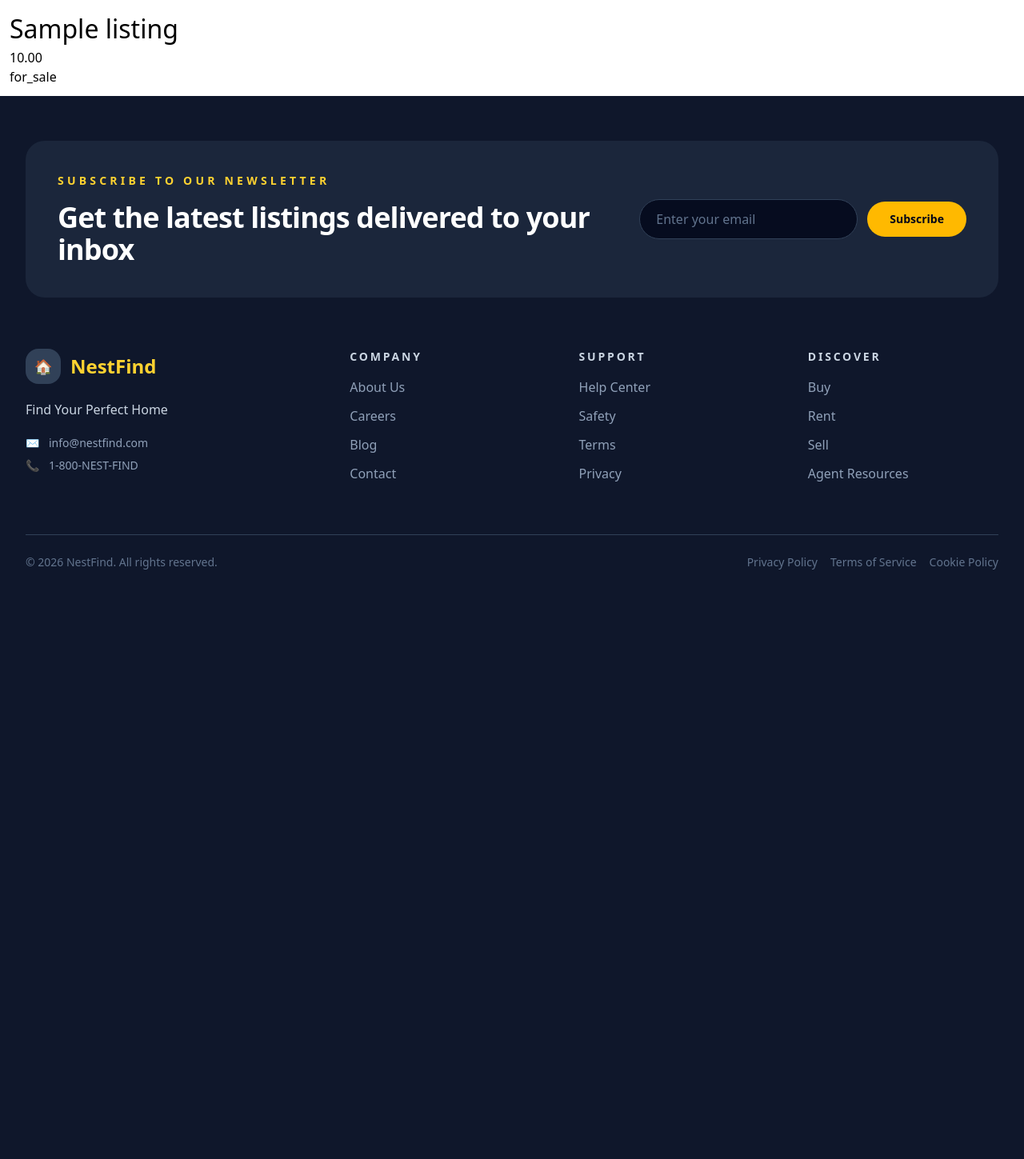
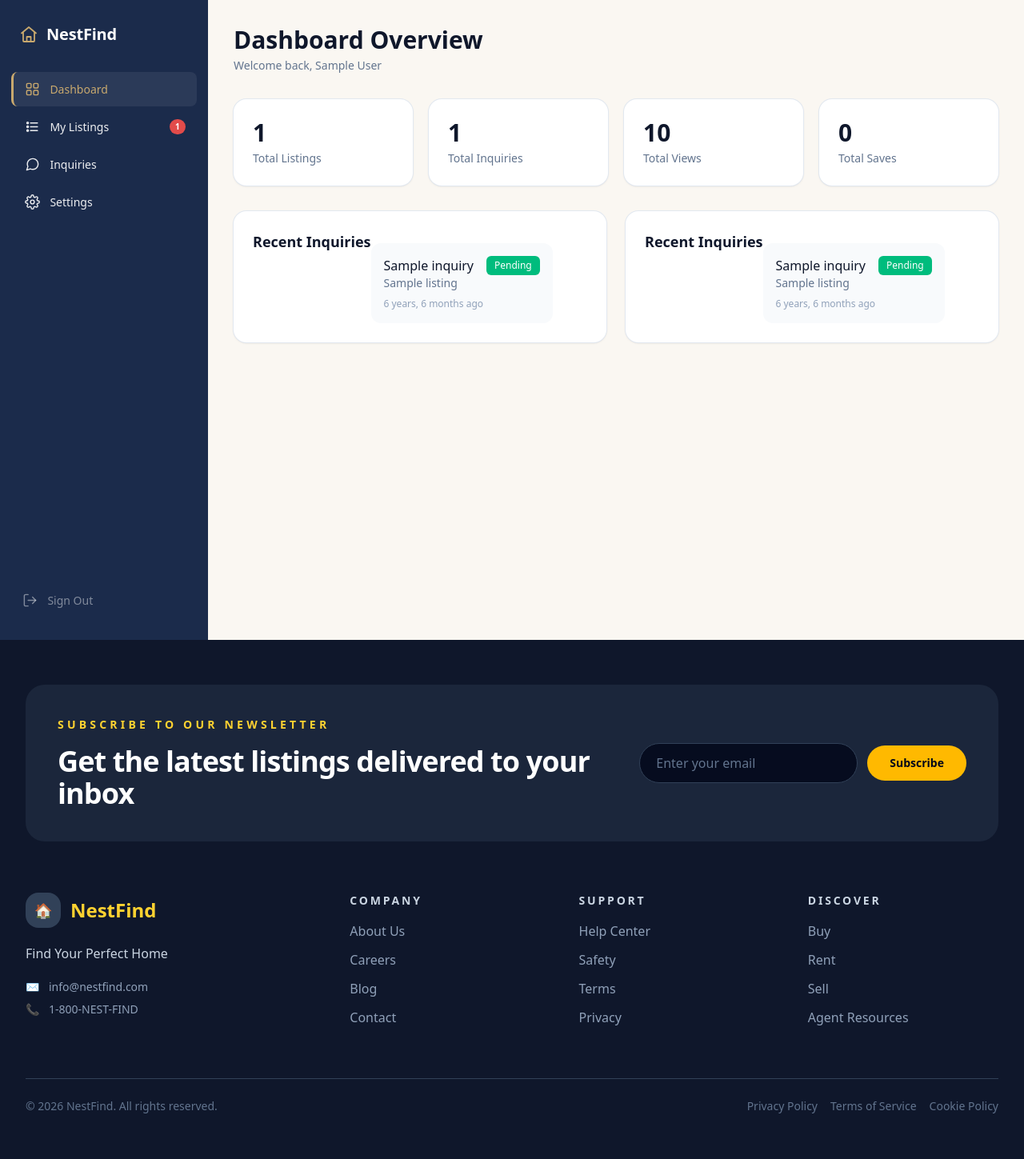
Before and after one commit to Hamzah-Amir/NestFind, a Django app: page /seller/dashboard/ in a window 1280 px wide. Shown: the part 84-1533 px from the top of the page at 80% size. Before the commit the page ends 796 px from the top, so only its background shows below. Run offline with Django 5.2, Linux system fonts and the light colour scheme; a user stored in the database is signed in; tables that the repository leaves empty hold one stand-in row (values such as "Sample post"); some libraries are stand-ins or nearby versions; some web fonts are replaced.

Commit message:
created seller dashboard overview

```diff
--- a/seller/views.py
+++ b/seller/views.py
@@ -2,14 +2,26 @@ from django.shortcuts import render
 from django.db.models import Sum
 from django.contrib.auth.decorators import login_required
 from listings.models import Listing
+from buyer.models import Inquiry
 
 # Create your views here.
 
 @login_required(login_url='accounts:login')
 def dashboard(request):
     listings = Listing.objects.filter(agent=request.user)
+    top_listings = listings.order_by('-views_count')[:5]
     listings_count = len(listings)
-    views_count = listings.aggregate(Sum("views_count"))
-    print(views_count)
-    context = {'listings': listings,"listings_count": listings_count}
+    views_count = listings.aggregate(Sum("views_count"))['views_count__sum'] or 0
+    inquiries = Inquiry.objects.filter(listing__agent=request.user)
+    recent_inquiries = inquiries.select_related('listing', 'buyer')[:5]
+    print("Recent", recent_inquiries)
+    inquiries_count = inquiries.count()
+    context = {
+        "listings": listings,
+        "listings_count": listings_count,
+        "top_listings": top_listings,
+        "views_count": views_count,
+        "recent_inquiry": recent_inquiries,
+        "inquiries_count": inquiries_count,
+        }
     return render(request, 'seller/dashboard.html', context)
--- /dev/null
+++ b/static/css/seller_sidebar.css
@@ -0,0 +1,87 @@
+  .s-sidebar {
+    width: 260px;
+    align-self: stretch;
+    background: #1B2B4B;
+    padding: 1.75rem 0;
+    flex-shrink: 0;
+    display: flex;
+    flex-direction: column;
+  }
+  .s-sidebar-logo {
+    display: flex;
+    align-items: center;
+    gap: 10px;
+    padding: 0 1.5rem 2rem;
+  }
+  .s-sidebar-logo-icon {
+    color: #C9A96E;
+    display: flex;
+    align-items: center;
+  }
+  .s-sidebar-logo-text {
+    font-size: 20px;
+    font-weight: 600;
+    color: #ffffff;
+    letter-spacing: -0.01em;
+  }
+  .s-sidebar-nav {
+    list-style: none;
+    padding: 0 0.9rem;
+    margin: 0;
+    display: flex;
+    flex-direction: column;
+    gap: 4px;
+  }
+  .s-sidebar-nav a {
+    display: flex;
+    align-items: center;
+    gap: 12px;
+    padding: 11px 14px;
+    border-radius: 8px;
+    font-size: 14px;
+    font-weight: 500;
+    color: rgba(255, 255, 255, 0.92);
+    text-decoration: none;
+    border-left: 3px solid transparent;
+    transition: background 0.15s ease, color 0.15s ease;
+  }
+  .s-sidebar-nav a:hover {
+    background: rgba(255, 255, 255, 0.06);
+  }
+  .s-sidebar-nav a.active {
+    background: rgba(255, 255, 255, 0.07);
+    border-left-color: #C9A96E;
+    color: #C9A96E;
+  }
+  .s-sidebar-nav svg {
+    width: 19px;
+    height: 19px;
+    flex-shrink: 0;
+    stroke-width: 1.8;
+  }
+  .s-sidebar-nav .badge {
+    margin-left: auto;
+    background: #E24B4A;
+    color: #fff;
+    font-size: 10px;
+    font-weight: 600;
+    padding: 2px 7px;
+    border-radius: 20px;
+  }
+  .s-sidebar-foot {
+    margin-top: auto;
+    padding: 1rem 0.9rem 0;
+  }
+  .s-sidebar-signout {
+    display: flex;
+    align-items: center;
+    gap: 12px;
+    padding: 11px 14px;
+    border-radius: 8px;
+    font-size: 14px;
+    color: rgba(255, 255, 255, 0.45);
+    text-decoration: none;
+    transition: color 0.15s ease;
+  }
+  .s-sidebar-signout:hover { color: #E24B4A; }
+  .s-sidebar-signout svg { width: 19px; height: 19px; stroke-width: 1.8; }
--- /dev/null
+++ b/templates/seller/components/sidebar.html
@@ -0,0 +1,80 @@
+{% load static %}
+
+<link rel="stylesheet" href="{% static "css/seller_sidebar.css" %}">
+
+{% with active=request.resolver_match.url_name %}
+<div class="s-sidebar">
+
+  <div class="s-sidebar-logo">
+    <span class="s-sidebar-logo-icon">
+      <svg width="24" height="24" viewBox="0 0 24 24" fill="none" stroke="currentColor" stroke-width="1.8" stroke-linecap="round" stroke-linejoin="round">
+        <path d="M3 10.5 12 3l9 7.5" />
+        <path d="M5 9.5V20a1 1 0 0 0 1 1h12a1 1 0 0 0 1-1V9.5" />
+        <path d="M9.5 21v-6h5v6" />
+      </svg>
+    </span>
+    <span class="s-sidebar-logo-text">NestFind</span>
+  </div>
+
+  <ul class="s-sidebar-nav">
+    <li>
+      <a href="{% url 'seller:dashboard' %}" class="{% if active == 'dashboard' %}active{% endif %}">
+        <svg viewBox="0 0 24 24" fill="none" stroke="currentColor" stroke-linecap="round" stroke-linejoin="round">
+          <rect x="3" y="3" width="7" height="7" rx="1.5" />
+          <rect x="14" y="3" width="7" height="7" rx="1.5" />
+          <rect x="3" y="14" width="7" height="7" rx="1.5" />
+          <rect x="14" y="14" width="7" height="7" rx="1.5" />
+        </svg>
+        Dashboard
+      </a>
+    </li>
+
+    <li>
+      <a href="#" class="{% if active == 'my_listings' %}active{% endif %}">
+        <svg viewBox="0 0 24 24" fill="none" stroke="currentColor" stroke-linecap="round" stroke-linejoin="round">
+          <line x1="9" y1="6" x2="20" y2="6" />
+          <line x1="9" y1="12" x2="20" y2="12" />
+          <line x1="9" y1="18" x2="20" y2="18" />
+          <circle cx="4.5" cy="6" r="1.3" />
+          <circle cx="4.5" cy="12" r="1.3" />
+          <circle cx="4.5" cy="18" r="1.3" />
+        </svg>
+        My Listings
+        {% if listings_count %}<span class="badge">{{ listings_count }}</span>{% endif %}
+      </a>
+    </li>
+
+    <li>
+      <a href="#" class="{% if active == 'inquiries' %}active{% endif %}">
+        <svg viewBox="0 0 24 24" fill="none" stroke="currentColor" stroke-linecap="round" stroke-linejoin="round">
+          <path d="M21 11.5a8.38 8.38 0 0 1-.9 3.8 8.5 8.5 0 0 1-7.6 4.7 8.38 8.38 0 0 1-3.8-.9L3 21l1.9-5.7a8.38 8.38 0 0 1-.9-3.8 8.5 8.5 0 0 1 4.7-7.6 8.38 8.38 0 0 1 3.8-.9h.5a8.48 8.48 0 0 1 8 8v.5z" />
+        </svg>
+        Inquiries
+        {% if pending_count %}<span class="badge">{{ pending_count }}</span>{% endif %}
+      </a>
+    </li>
+
+    <li>
+      <a href="#" class="{% if active == 'settings' %}active{% endif %}">
+        <svg viewBox="0 0 24 24" fill="none" stroke="currentColor" stroke-linecap="round" stroke-linejoin="round">
+          <circle cx="12" cy="12" r="3" />
+          <path d="M19.4 15a1.65 1.65 0 0 0 .33 1.82l.06.06a2 2 0 1 1-2.83 2.83l-.06-.06a1.65 1.65 0 0 0-1.82-.33 1.65 1.65 0 0 0-1 1.51V21a2 2 0 0 1-4 0v-.09A1.65 1.65 0 0 0 9 19.4a1.65 1.65 0 0 0-1.82.33l-.06.06a2 2 0 1 1-2.83-2.83l.06-.06A1.65 1.65 0 0 0 4.6 15a1.65 1.65 0 0 0-1.51-1H3a2 2 0 0 1 0-4h.09A1.65 1.65 0 0 0 4.6 9a1.65 1.65 0 0 0-.33-1.82l-.06-.06a2 2 0 1 1 2.83-2.83l.06.06A1.65 1.65 0 0 0 9 4.6a1.65 1.65 0 0 0 1-1.51V3a2 2 0 0 1 4 0v.09a1.65 1.65 0 0 0 1 1.51 1.65 1.65 0 0 0 1.82-.33l.06-.06a2 2 0 1 1 2.83 2.83l-.06.06A1.65 1.65 0 0 0 19.4 9v.09a1.65 1.65 0 0 0 1.51 1H21a2 2 0 0 1 0 4h-.09a1.65 1.65 0 0 0-1.51 1z" />
+        </svg>
+        Settings
+      </a>
+    </li>
+  </ul>
+
+  <div class="s-sidebar-foot">
+    <a href="#" class="s-sidebar-signout">
+      <svg viewBox="0 0 24 24" fill="none" stroke="currentColor" stroke-linecap="round" stroke-linejoin="round">
+        <path d="M9 21H5a2 2 0 0 1-2-2V5a2 2 0 0 1 2-2h4" />
+        <polyline points="16 17 21 12 16 7" />
+        <line x1="21" y1="12" x2="9" y2="12" />
+      </svg>
+      Sign Out
+    </a>
+  </div>
+
+</div>
+{% endwith %}
--- a/templates/seller/dashboard.html
+++ b/templates/seller/dashboard.html
@@ -1,9 +1,86 @@
 {% extends "layout.html" %}
 
+{% block title %}Seller Dashboard{% endblock title %}
+
 {% block body %}
-<div style='padding: 12px;'>
-    <h1 style='font-size: 32px;'>{{listings.first.title}}</h1>
-    <h1 style='font-size: 22;'>{{listings.first.price}}</h1>
-    <h1 style='font-size: 22;'>{{listings.first.listing_type}}</h1>
+<div class="flex min-h-screen items-stretch">
+
+    {% include "seller/components/sidebar.html" %}
+
+    <section class="flex-1 bg-[#FAF7F2] p-8">
+        <h1 class="text-3xl font-semibold text-slate-900">Dashboard Overview</h1>
+        <p class="mt-1 text-sm text-slate-500">Welcome back, {{ request.user.get_full_name|default:request.user.email }}</p>
+
+        <div class="mt-8 grid gap-5 sm:grid-cols-2 xl:grid-cols-4">
+            <div class="rounded-2xl bg-white p-6 shadow-sm ring-1 ring-slate-200">
+                <p class="text-3xl font-semibold text-slate-900">{{ listings_count }}</p>
+                <p class="mt-1 text-sm text-slate-500">Total Listings</p>
+            </div>
+            <div class="rounded-2xl bg-white p-6 shadow-sm ring-1 ring-slate-200">
+                <p class="text-3xl font-semibold text-slate-900">{{ inquiries_count }}</p>
+                <p class="mt-1 text-sm text-slate-500">Total Inquiries</p>
+            </div>
+            <div class="rounded-2xl bg-white p-6 shadow-sm ring-1 ring-slate-200">
+                <p class="text-3xl font-semibold text-slate-900">{{ views_count }}</p>
+                <p class="mt-1 text-sm text-slate-500">Total Views</p>
+            </div>
+            <div class="rounded-2xl bg-white p-6 shadow-sm ring-1 ring-slate-200">
+                <p class="text-3xl font-semibold text-slate-900">{{ saves_count|default:0 }}</p>
+                <p class="mt-1 text-sm text-slate-500">Total Saves</p>
+            </div>
+        </div>
+        <div class='flex justify-center items-center gap-6'>
+            <div class="mt-8 flex rounded-2xl w-1/2 bg-white p-6 shadow-sm ring-1 ring-slate-200">
+                <h2 class="text-lg font-semibold text-slate-900">Recent Inquiries</h2>
+                    <div class="mt-4 space-y-3">
+                    {% for inquiry in recent_inquiry %}
+                        <div class="rounded-xl bg-slate-50 p-4">
+                            <div class="flex items-start justify-between gap-4">
+                            <div>
+                                <p class="font-medium text-slate-900">{{ inquiry.name }}</p>
+                                <p class="text-sm text-slate-500">{{ inquiry.listing.title }}</p>
+                             </div>
+                            <span class="rounded-md px-2.5 py-1 text-xs font-medium
+                                {% if inquiry.status == 'pending' %}bg-emerald-500 text-white
+                                {% elif inquiry.status == 'responded' %}bg-blue-500 text-white
+                                {% else %}bg-slate-400 text-white{% endif %}">
+                                {{ inquiry.get_status_display }}
+                            </span>
+                        </div>
+                        <p class="mt-2 text-xs text-slate-400">{{ inquiry.created_at|timesince }} ago</p>
+                    </div>
+                    {% empty %}
+                    <p class="text-sm text-slate-500">No inquiries yet.</p>
+                    {% endfor %}
+                </div>
+            </div>
+
+            <div class="mt-8 flex w-1/2 rounded-2xl bg-white p-6 shadow-sm ring-1 ring-slate-200">
+                <h2 class="text-lg font-semibold text-slate-900">Recent Inquiries</h2>
+                    <div class="mt-4 space-y-3">
+                    {% for inquiry in recent_inquiry %}
+                        <div class="rounded-xl bg-slate-50 p-4">
+                            <div class="flex items-start justify-between gap-4">
+                            <div>
+                                <p class="font-medium text-slate-900">{{ inquiry.name }}</p>
+                                <p class="text-sm text-slate-500">{{ inquiry.listing.title }}</p>
+                             </div>
+                            <span class="rounded-md px-2.5 py-1 text-xs font-medium
+                                {% if inquiry.status == 'pending' %}bg-emerald-500 text-white
+                                {% elif inquiry.status == 'responded' %}bg-blue-500 text-white
+                                {% else %}bg-slate-400 text-white{% endif %}">
+                                {{ inquiry.get_status_display }}
+                            </span>
+                        </div>
+                        <p class="mt-2 text-xs text-slate-400">{{ inquiry.created_at|timesince }} ago</p>
+                    </div>
+                    {% empty %}
+                    <p class="text-sm text-slate-500">No inquiries yet.</p>
+                    {% endfor %}
+                </div>
+            </div>
+        </div>
+    </section>
+
 </div>
 {% endblock body %}
--- a/theme/static/css/dist/styles.css
+++ b/theme/static/css/dist/styles.css
@@ -8,7 +8,9 @@
     --font-serif: ui-serif, Georgia, Cambria, 'Times New Roman', Times, serif;
     --font-mono: ui-monospace, SFMono-Regular, Menlo, Monaco, Consolas, 'Liberation Mono', 'Courier New',
     monospace;
+    --color-red-50: oklch(97.1% 0.013 17.38);
     --color-red-100: oklch(93.6% 0.032 17.717);
+    --color-red-300: oklch(80.8% 0.114 19.571);
     --color-red-400: oklch(70.4% 0.191 22.216);
     --color-red-500: oklch(63.7% 0.237 25.331);
     --color-red-700: oklch(50.5% 0.213 27.518);
@@ -20,6 +22,7 @@
     --color-amber-400: oklch(82.8% 0.189 84.429);
     --color-amber-500: oklch(76.9% 0.188 70.08);
     --color-amber-600: oklch(66.6% 0.179 58.318);
+    --color-amber-700: oklch(55.5% 0.163 48.998);
     --color-emerald-50: oklch(97.9% 0.021 166.113);
     --color-emerald-100: oklch(95% 0.052 163.051);
     --color-emerald-200: oklch(90.5% 0.093 164.15);
@@ -30,6 +33,7 @@
     --color-sky-100: oklch(95.1% 0.026 236.824);
     --color-sky-500: oklch(68.5% 0.169 237.323);
     --color-sky-700: oklch(50% 0.134 242.749);
+    --color-blue-500: oklch(62.3% 0.214 259.815);
     --color-rose-50: oklch(96.9% 0.015 12.422);
     --color-rose-500: oklch(64.5% 0.246 16.439);
     --color-slate-50: oklch(98.4% 0.003 247.858);
@@ -79,6 +83,7 @@
     --text-5xl--line-height: 1;
     --text-6xl: 3.75rem;
     --text-6xl--line-height: 1;
+    --font-weight-normal: 400;
     --font-weight-medium: 500;
     --font-weight-semibold: 600;
     --font-weight-bold: 700;
@@ -601,6 +618,9 @@
   }
   .items-start {
     align-items: flex-start;
+  }
+  .items-stretch {
+    align-items: stretch;
   }
   .justify-around {
     justify-content: space-around;
@@ -797,8 +820,17 @@
   .bg-\[\#1B2B4B\] {
     background-color: #1B2B4B;
   }
+  .bg-\[\#FAF7F2\] {
+    background-color: #FAF7F2;
+  }
   .bg-amber-50 {
     background-color: var(--color-amber-50);
+  }
+  .bg-amber-50\/60 {
+    background-color: color-mix(in srgb, oklch(98.7% 0.022 95.277) 60%, transparent);
+    @supports (color: color-mix(in lab, red, red)) {
+      background-color: color-mix(in oklab, var(--color-amber-50) 60%, transparent);
+    }
   }
   .bg-amber-100 {
     background-color: var(--color-amber-100);
@@ -1712,6 +1774,11 @@
   .xl\:grid-cols-3 {
     @media (width >= 80rem) {
       grid-template-columns: repeat(3, minmax(0, 1fr));
+    }
+  }
+  .xl\:grid-cols-4 {
+    @media (width >= 80rem) {
+      grid-template-columns: repeat(4, minmax(0, 1fr));
     }
   }
   .xl\:grid-cols-\[2\.2fr_1fr\] {
```
Also changed, not shown: other parts of theme/static/css/dist/styles.css (+45 -0 lines).
